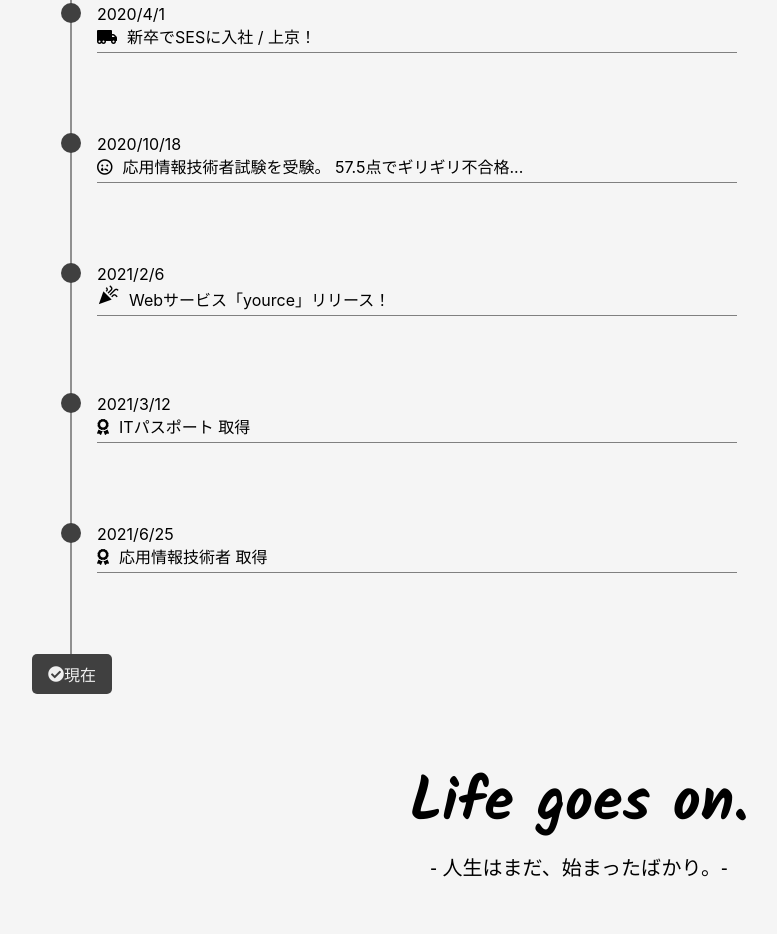
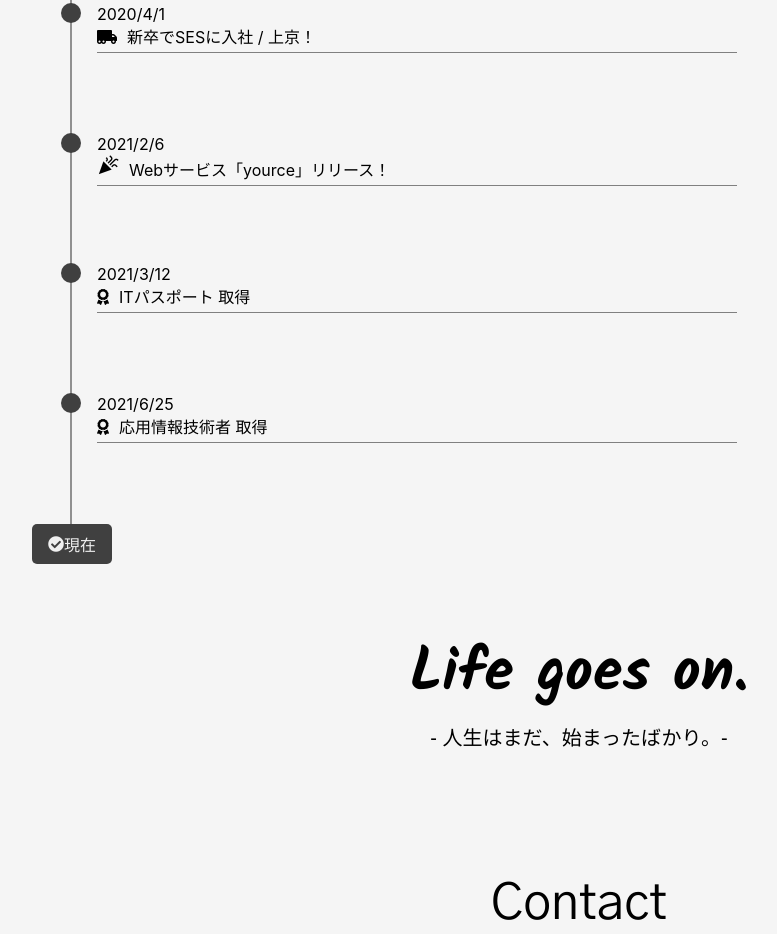
Before and after one commit to Diwamoto/diwamoto.dev, a website built with webpack: page src/pug/index.pug in a window 1280 px wide. Shown: the part 5106-6040 px from the top of the page, without its empty margins (61-838 px from the left). Built offline with nearby package versions, Linux system fonts and the light colour scheme; a web font is replaced by a local one.

Commit message:
応用情報不合格の文を削除

```diff
--- a/src/pug/index.pug
+++ b/src/pug/index.pug
@@ -175,20 +175,15 @@ html(lang='ja')
           .history_underline
         .history_item10
           .history_timeline_marker
-          .history_time 2020/10/18
-          .history_content <i class="far fa-sad-tear"></i>応用情報技術者試験を受験。 57.5点でギリギリ不合格...
-          .history_underline
-        .history_item11
-          .history_timeline_marker
           .history_time 2021/2/6
           .history_content <i class="material-icons">celebration</i>Webサービス「yource」リリース！
           .history_underline
-        .history_item12
+        .history_item11
           .history_timeline_marker
           .history_time 2021/3/12
           .history_content <i class="fas fa-award"></i>ITパスポート 取得
           .history_underline
-        .history_item13
+        .history_item12
           .history_timeline_marker
           .history_time 2021/6/25
           .history_content <i class="fas fa-award"></i>応用情報技術者 取得
```
